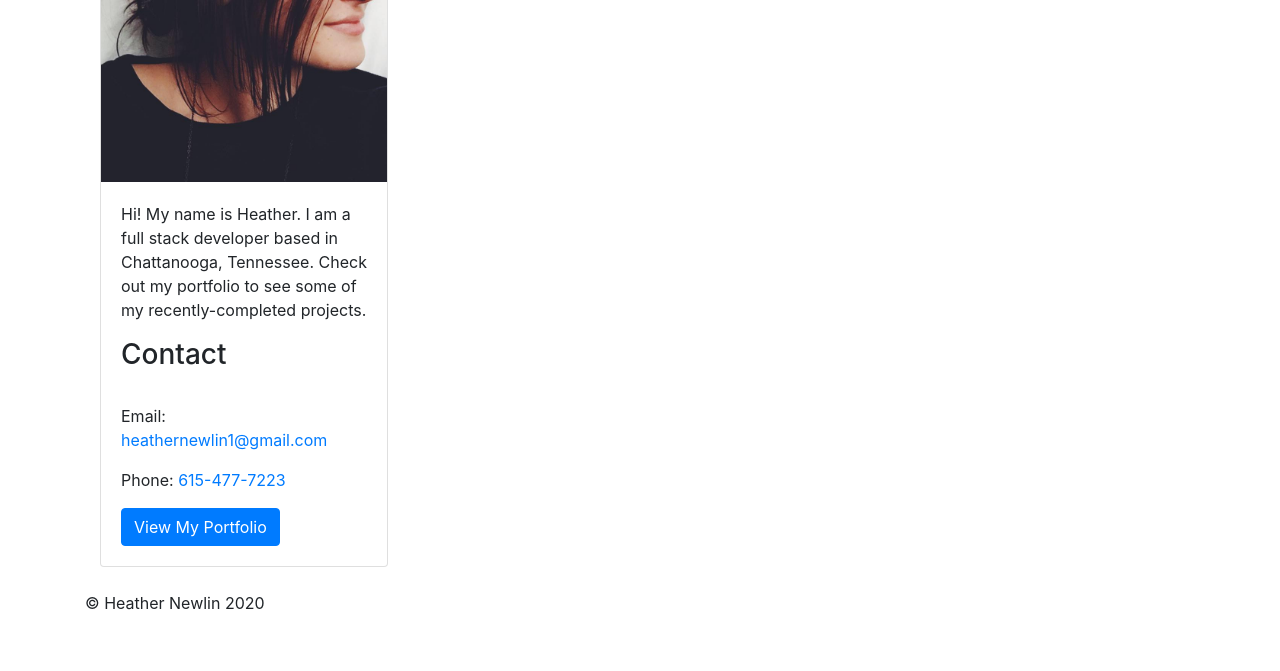
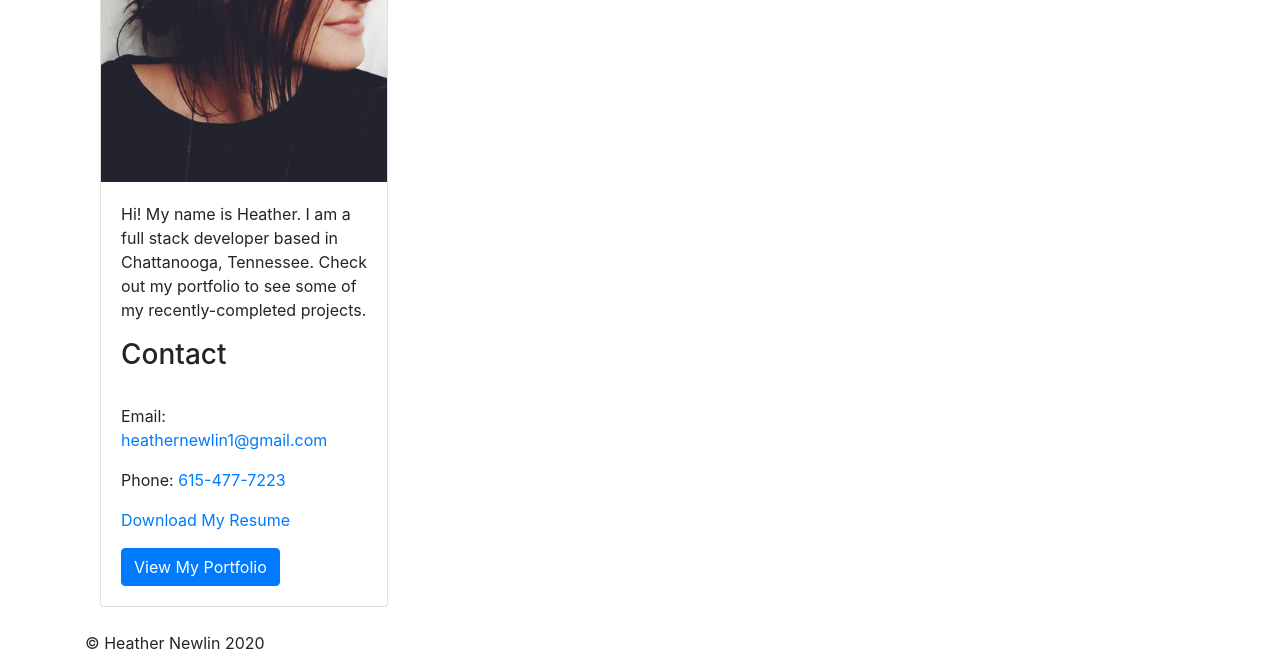
Before and after one commit to heatherhern/Homework2, a plain HTML site: page index.html in a window 1280 px wide. Shown: the part 396-1067 px from the top of the page. Before the commit the page ends 1027 px from the top, so only its background shows below. Drawn offline with nearby package versions, Linux system fonts and the light colour scheme.

Commit message:
Added download link to contact page

```diff
--- a/index.html
+++ b/index.html
@@ -61,6 +61,7 @@
               <p>Email: <a href="mailto:heathernewlin1@gmail.com">heathernewlin1@gmail.com</a>
               </p>
               <p>Phone: <a href="tel:6154777223">615-477-7223</a></p>
+              <p><a href="/Assets/pdf/Heather Hern Resume October 2020.pdf" download>Download My Resume</a></p>
 
               <a class="btn btn-primary" href="portfolio.html" role="button">View My Portfolio</a>
             </div>
```
Also changed, not shown: contact.html (+1 -0 lines).
